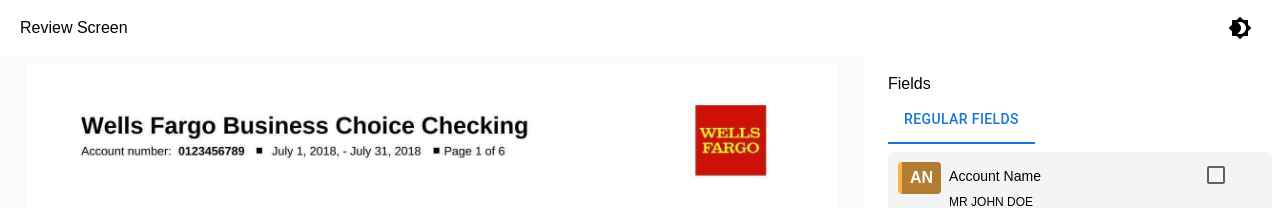
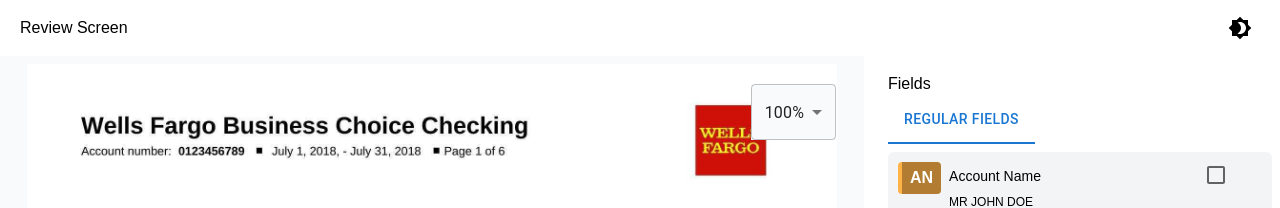
Before and after one commit to sujanbasnet/docsumo-take-home-task, a Next.js app: page / in a window 1280 px wide. Shown: the top 208 px of the page. Built offline with nearby package versions, Linux system fonts and the light colour scheme; some icons are missing.

Commit message:
feature: zoom dropdown

```diff
--- a/src/feature/previewer/previewer.tsx
+++ b/src/feature/previewer/previewer.tsx
@@ -3,9 +3,11 @@
 import { usePreviewerContext } from "@/context/previewer-context"
 import { ImageCanvas } from "../image-canvas"
 import { BBoxesCanvas } from "../bboxes-canvas"
+import { FormControl, MenuItem, Select } from "@mui/material"
 
 export function Previewer() {
 	const {
+		scale,
 		setScale,
 	} = usePreviewerContext()
 
@@ -20,6 +22,8 @@
 					<BBoxesCanvas />
 				</div>
 			</div>
+
+			{/* zoom buttons */}
 			<div className="absolute bottom-5 right-5 flex flex-col bg-black rounded-full overflow-hidden text-2xl font-bold border-gray">
 				<button className="px-2.5 py-0.5 cursor-pointer bg-gray-400 dark:bg-black dark:text-white" onClick={() => {
 					setScale(prevScale => prevScale === 1 ? 1.75 : prevScale === 1.75 ? 2 : prevScale)
@@ -28,6 +32,20 @@
 					setScale(prevScale => prevScale === 2 ? 1.75 : prevScale === 1.75 ? 1 : prevScale)
 				}}>-</button>
 			</div>
+
+			{/* zoom dropdown */}
+			<div className="absolute top-5 right-5 bg-gray-50">
+				<FormControl fullWidth>
+					<Select
+						value={scale}
+						onChange={(e) => setScale(e.target.value as unknown as 1 | 1.75 | 2)}
+					>
+						<MenuItem value={1}>100%</MenuItem>
+						<MenuItem value={1.75}>175%</MenuItem>
+						<MenuItem value={2}>200%</MenuItem>
+					</Select>
+				</FormControl>
+			</div>
 		</div>
 	)
 }
```
